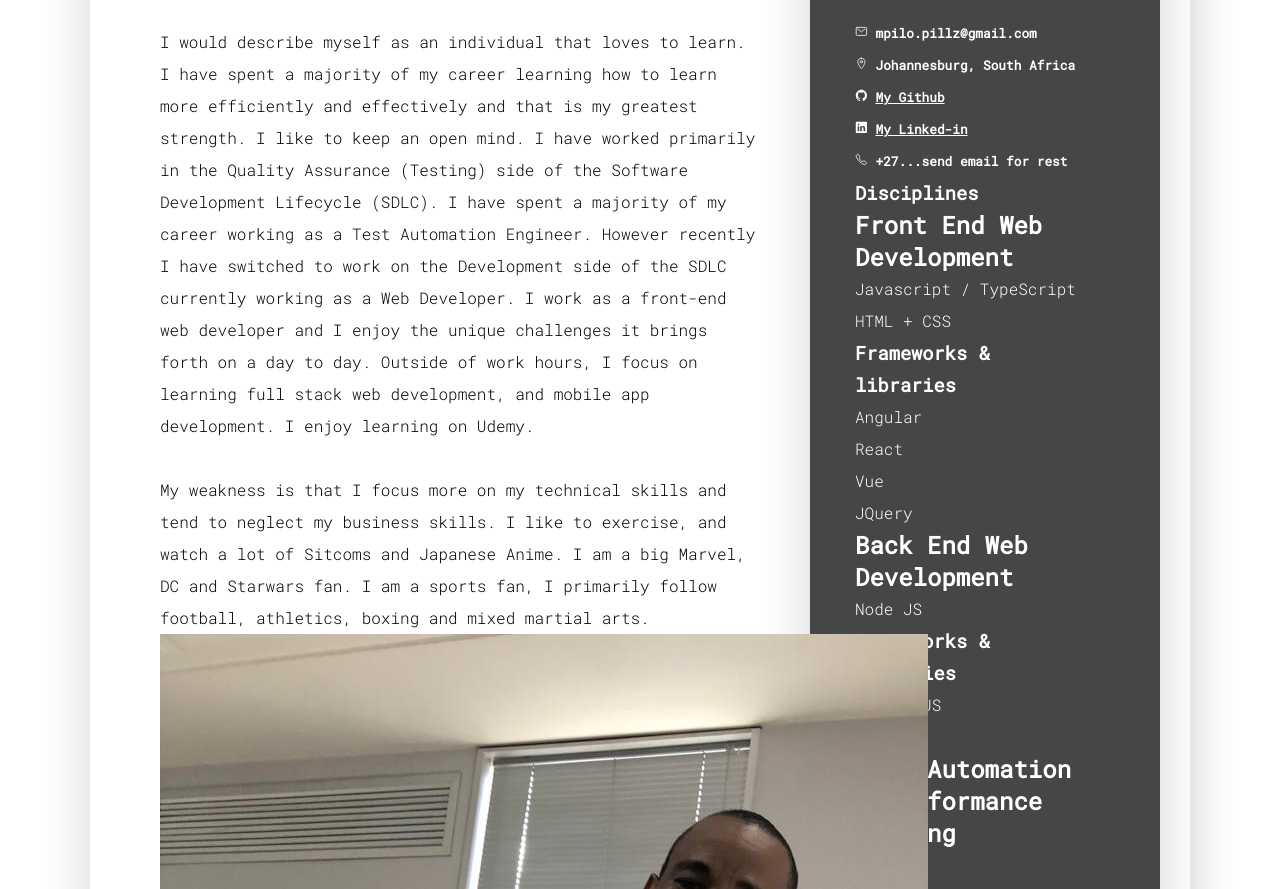
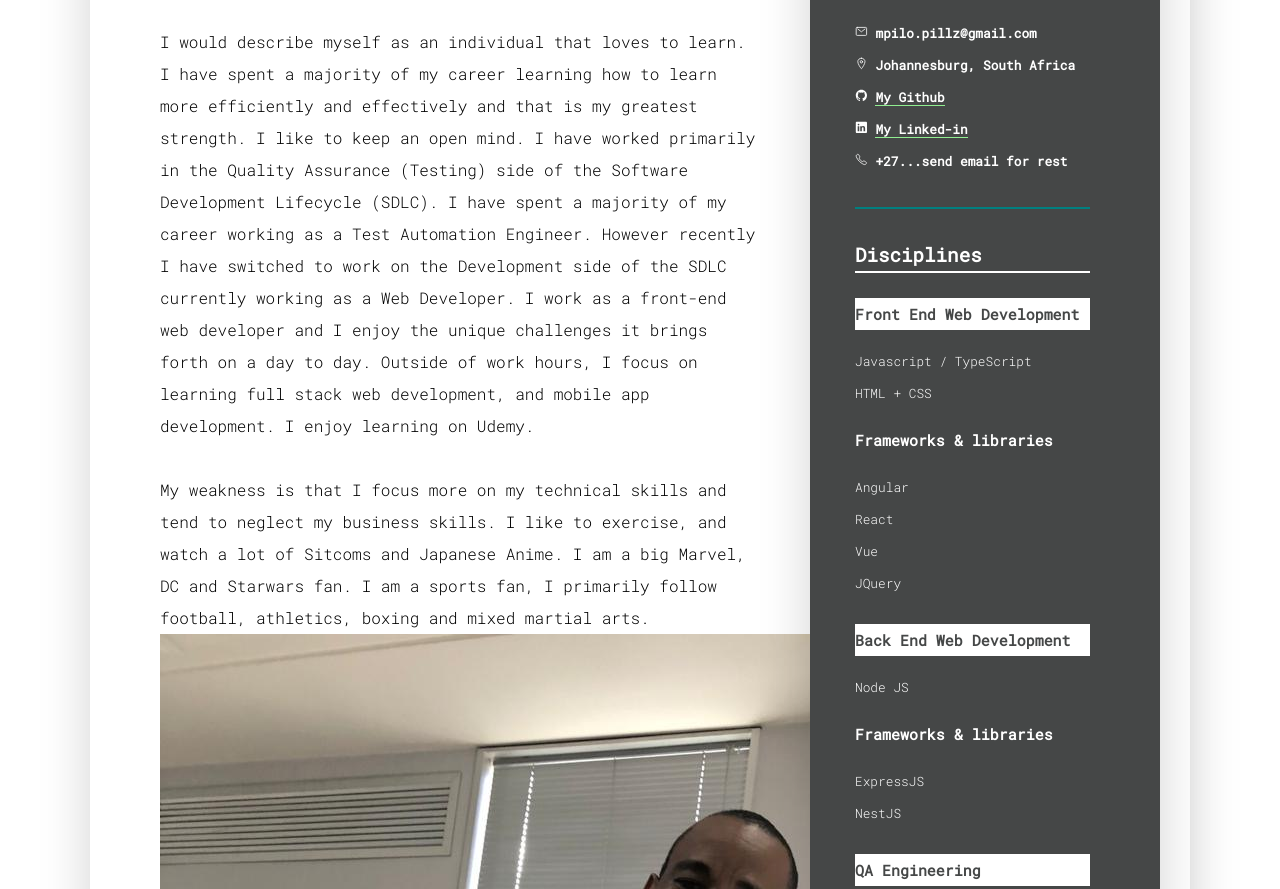
Before and after one commit to Mpilo-Pillz/mtfknd-cv, a plain HTML site: page index.html in a window 1280 px wide. Shown: the part 348-1237 px from the top of the page. Drawn offline with nearby package versions, Linux system fonts and the light colour scheme.

Commit message:
adding styles to links and chNGED ZINDEX FOR MY CONTACT BANNER

```diff
--- a/index.html
+++ b/index.html
@@ -20,7 +20,7 @@
                     <div class="profile-image">
                         <img id="profile-pic" src="./assets/mpilo.png" alt="mpilo" height="250" width="250">
                     </div>
-                    <div class="contact-details">
+                    <div class="contact-details contact-details--font cv--underline">
                     <h4>
                         <ion-icon name="mail-outline"></ion-icon>
                         mpilo.pillz@gmail.com</h4>
@@ -29,24 +29,24 @@
                          Johannesburg, South Africa</h4>
                      <h4>
                         <ion-icon name="logo-github"></ion-icon>
-                        <a href="https://github.com/Mpilo-Pillz/">My Github</a></h4>
+                        <a href="https://github.com/Mpilo-Pillz/" class="link--decoration">My Github</a></h4>
                      <h4>
                         <ion-icon name="logo-linkedin"></ion-icon>
-                         <a href="https://www.linkedin.com/in/mpilo-dlamini-3860 0b149/">My Linked-in</a></h4>
+                         <a href="https://www.linkedin.com/in/mpilo-dlamini-3860 0b149/" class="link--decoration">My Linked-in</a></h4>
                      <h4>
                         <ion-icon name="call-outline"></ion-icon>
                          +27...send email for rest</h4>
                          </div>
 
-                     <div>
-                         <h1>Disciplines</h1>
-                            <h2>Front End Web Development</h2>
+                     <div class="contact-details--font">
+                         <h2 class="header--underline-white cv-margin-bottom--md">Disciplines</h2>
+                            <h3 class="stack cv-margin-bottom--sm">Front End Web Development</h3>
                             <ul>
                                 <li>Javascript / TypeScript</li>
                                 <li>HTML + CSS</li>
                             </ul>
 
-                            <h3>Frameworks & libraries</h3>
+                            <h3 class="cv-margin-bottom--sm cv-margin-top--sm">Frameworks & libraries</h3>
                             <ul>
                                 <li>Angular</li>
                                 <li>React</li>
@@ -54,25 +54,25 @@
                                 <li>JQuery</li>
                             </ul>
 
-                            <h2>Back End Web Development</h2>
+                            <h3 class="stack cv-margin-bottom--sm cv-margin-top--md">Back End Web Development</h3>
                             <ul>
                                 <li>Node JS</li>
                             </ul>
 
-                            <h3>Frameworks & libraries</h3>
+                            <h3 class="cv-margin-bottom--sm cv-margin-top--sm">Frameworks & libraries</h3>
                             <ul>
                                 <li>ExpressJS</li>
                                 <li>NestJS</li>
                             </ul>
 
-                            <h2>Test Automation / Performance Testing</h2>
+                            <h3 class="stack cv-margin-bottom--sm cv-margin-top--md">QA Engineering</h3>
                             <ul>
                                 <li>Java</li>
                                 <li>C#</li>
                                 <li>Python</li>
                             </ul>
 
-                            <h3>Frameworks & libraries</h3>
+                            <h3 class="cv-margin-bottom--sm cv-margin-top--sm">Frameworks & libraries</h3>
                             <ul>
                                 <li>Protractor</li>
                                 <li>Selenium</li>
@@ -88,7 +88,7 @@
 
             <section class="about-me">
                 <div class="text-align--center">
-                    <h1 class="about-me-heading">About Me</h1>
+                    <h1 class="about-me-heading cv--underline">About Me</h1>
                 </div>
                       I would describe myself as an individual that loves to learn. I have spent a majority of my career learning
                       how to learn more efficiently and effectively and that is my greatest strength. I like to keep an open mind.
--- a/style.css
+++ b/style.css
@@ -15,7 +15,12 @@ header {
 }
 
 .contact-details {
+
+}
+
+.contact-details--font {
     font-size: 0.8rem;
+
 }
 
 /* classes */
@@ -49,7 +54,7 @@ header {
 
 
 /* MEDIA QUERRIES */
-@media only screen and (min-width: 850px) {
+@media only screen and (min-width: 1070px) {
 /*
 HTML TAGS
 */
@@ -79,8 +84,6 @@ CLASSES
 .about-me-heading {
     font-size: 2rem;
     padding: 30px;
-    border-bottom: 2px solid teal;
-    margin-bottom: 30px;
 }
 
 .my-profile {
@@ -90,10 +93,49 @@ CLASSES
     background-color: #454747;
     min-height: 90vh;
     width: 350px;
+    z-index: 3;
     /* padding: 20px 70px 70px 22px; */
+}
+
+.cv--underline {
+    border-bottom: 2px solid teal;
+    padding-bottom: 30px;
+    margin-bottom: 30px;
+}
+
+.cv-margin-bottom--md {
+    margin-bottom: 25px;
+}
+
+.cv-margin-bottom--sm {
+    margin-bottom: 15px;
+}
+
+.cv-margin-top--sm {
+    margin-top: 15px;
+}
+
+.cv-margin-top--md {
+    margin-top: 25px;
+
 }
 .cv-wrapper {
     padding: 30px 0 60px 0;
+}
+
+.header--underline-white {
+    border-bottom: 2px solid white;
+}
+
+.link--decoration {
+    text-decoration: none;
+    border-bottom: 1px solid lightgreen;
+}
+
+.link--decoration:hover {
+    cursor: pointer;
+    font-size: 1rem;
+    color: lightgreen;
 }
 
 .paper {
@@ -112,4 +154,9 @@ CLASSES
     box-shadow: 0 1rem 3rem rgba(0,0,0,.175);
 }
 
+.stack {
+    background-color: white;
+    color: #454747;
 }
+
+}
```
